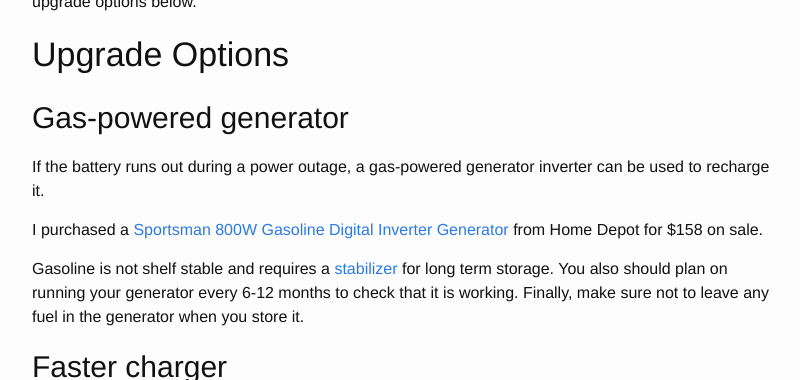
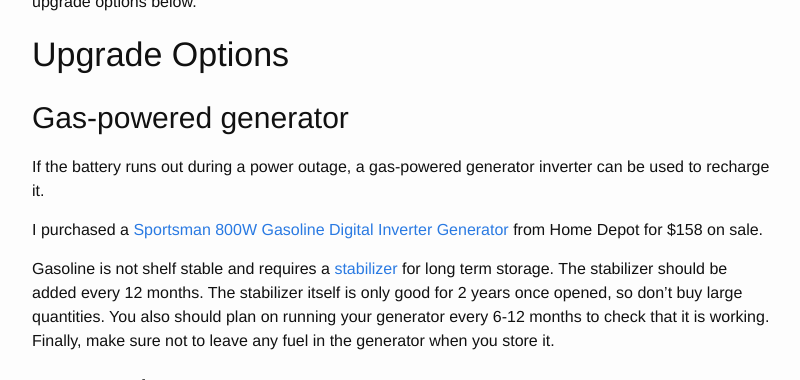
Before and after one commit to presto8/prestoschoice, a Jekyll site: the page built from _posts/2019-02-13-inverter.md, in a window 1280 px wide and 900 px high, scrolled down 3573 px, cut to the strip 0-380 px from the top of the window. Shown: the whole strip, without its empty margins (238-1038 px from the left). Built offline with Jekyll 4.4.1, drawn with Linux system fonts in a browser that asks for light colours.

Commit message:
stabilizer

```diff
--- a/_posts/2019-02-13-inverter.md
+++ b/_posts/2019-02-13-inverter.md
@@ -112,9 +112,11 @@ Generator](https://www.homedepot.com/p/Sportsman-1-000-800-Watt-Gasoline-Powered
 from Home Depot for $158 on sale.
 
 Gasoline is not shelf stable and requires a
-[stabilizer](https://amzn.to/2BAafEJ) for long term storage. You also should
-plan on running your generator every 6-12 months to check that it is working.
-Finally, make sure not to leave any fuel in the generator when you store it.
+[stabilizer](https://amzn.to/2E8XwKS) for long term storage. The stabilizer
+should be added every 12 months. The stabilizer itself is only good for 2 years
+once opened, so don't buy large quantities. You also should plan on running
+your generator every 6-12 months to check that it is working.  Finally, make
+sure not to leave any fuel in the generator when you store it.
 
 Faster charger
 --------------
```
